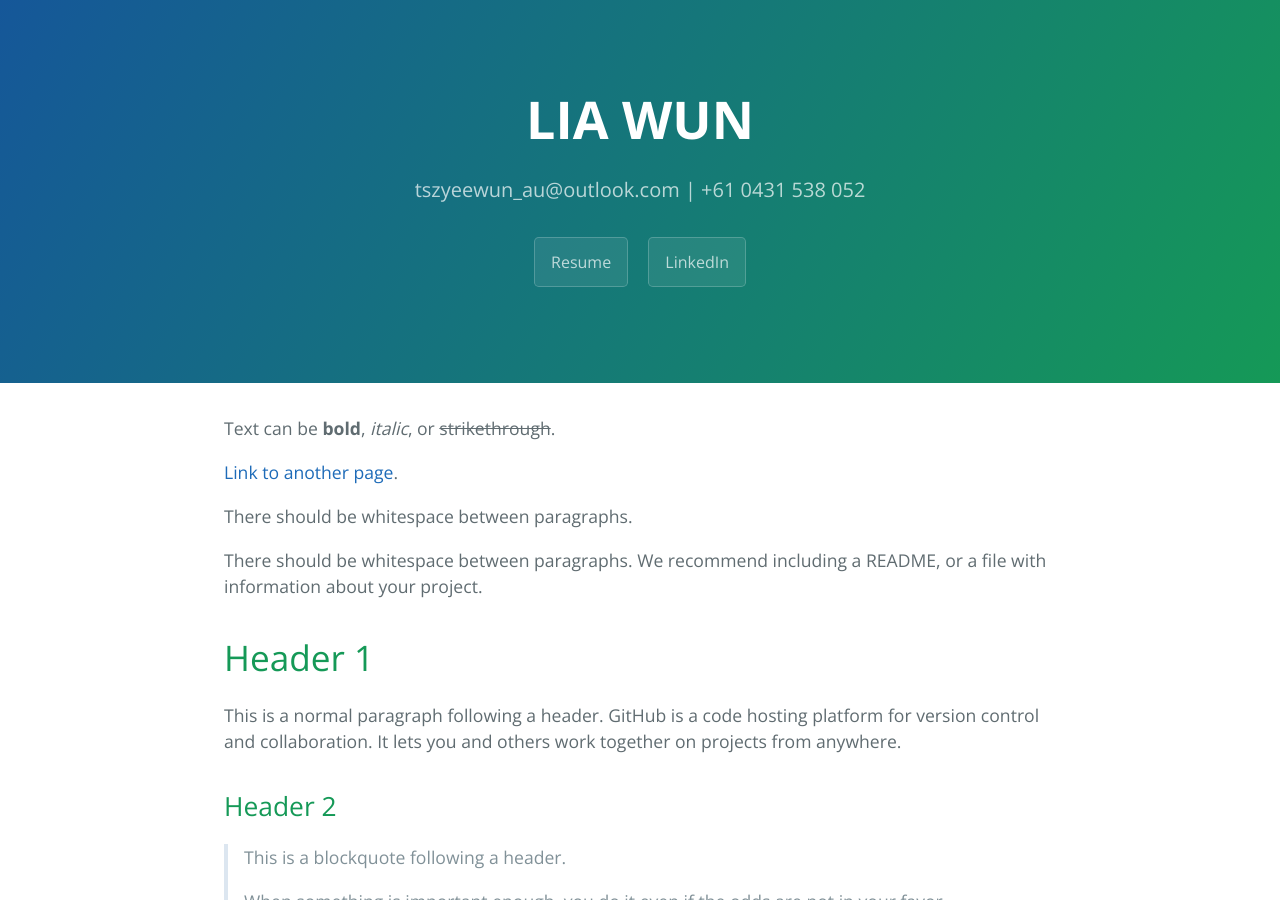
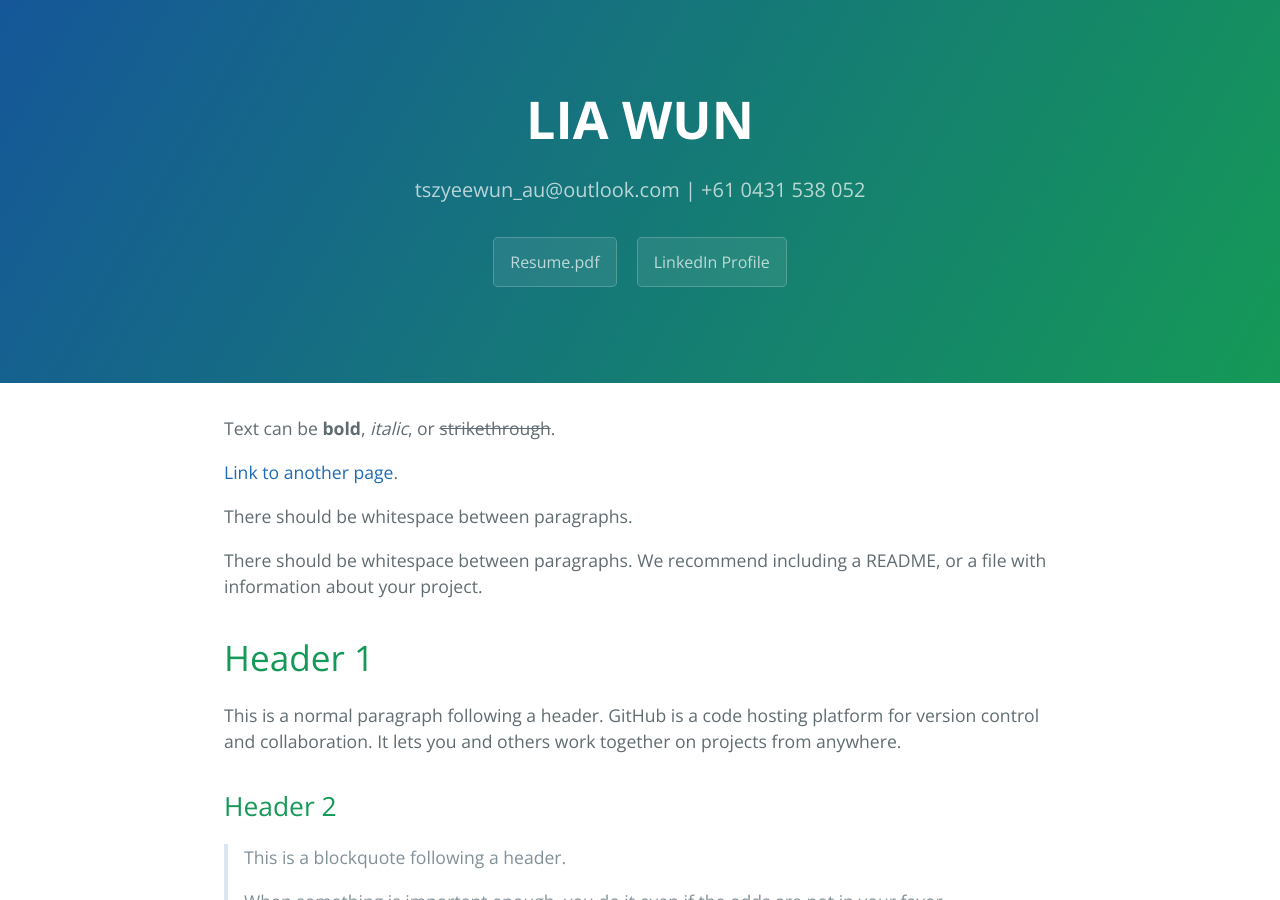
Before and after one commit to tszyeewun/tszyeewun.github.io, a Jekyll site: the page built from index.md, in a window 1280 px wide and 900 px high. Built offline with Jekyll 4.4.1, drawn with Linux system fonts in a browser that asks for light colours.

Commit message:
Update link text for Resume and LinkedIn

```diff
--- a/_layouts/default.html
+++ b/_layouts/default.html
@@ -22,8 +22,8 @@
         <a href="{{ site.github.repository_url }}" class="btn">View on GitHub</a>
       {% endif %}
       {% if site.show_downloads %}
-        <a href="./Resume.pdf" class="btn">Resume</a>
-        <a href="https://www.linkedin.com/in/tszyeewun" class="btn">LinkedIn</a>
+        <a href="./Resume.pdf" class="btn">Resume.pdf</a>
+        <a href="https://www.linkedin.com/in/tszyeewun" class="btn">LinkedIn Profile</a>
       {% endif %}
     </header>
 
```
